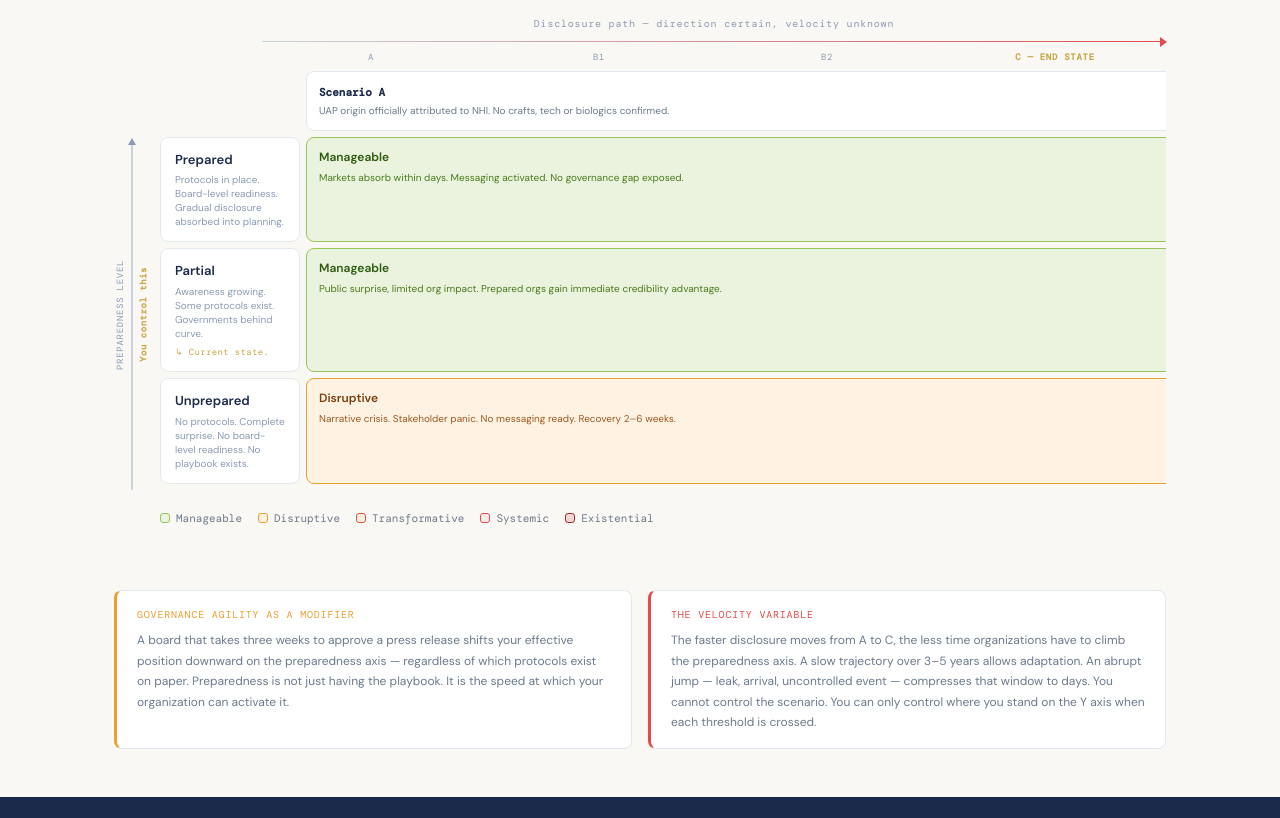
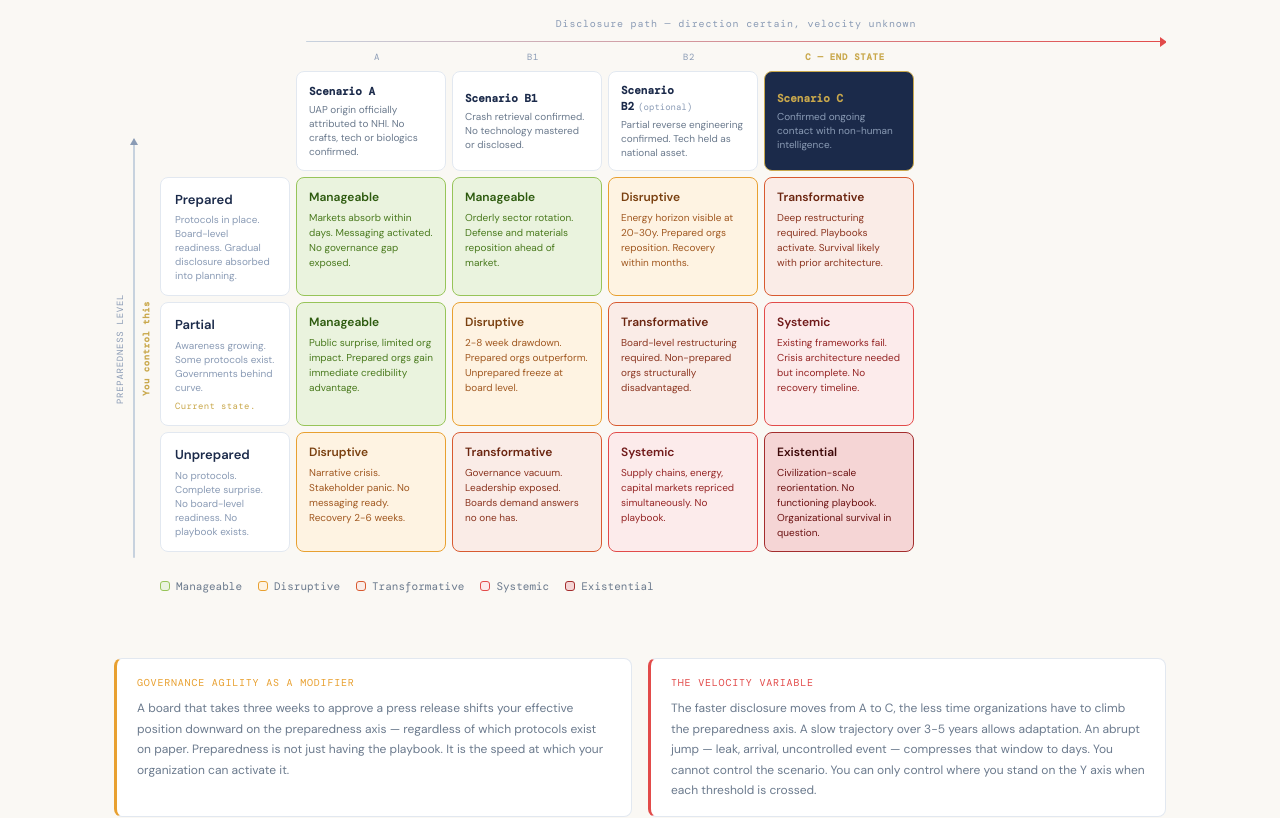
Before and after one commit to lbdgGit/DisclosureHub, a Next.js app in the folder disclosure-hub-starter/: page /framework in a window 1280 px wide. Shown: the part 360-1178 px from the top of the page. Built offline with nearby package versions, Linux system fonts and the light colour scheme; a web font is replaced by a local one.

Commit message:
Update page.tsx

```diff
--- a/disclosure-hub-starter/app/framework/page.tsx
+++ b/disclosure-hub-starter/app/framework/page.tsx
@@ -40,13 +40,13 @@ interface Cell {
 const CELLS: Record<string, Cell> = {
   'prepared-A':   { level: 'manageable',    text: 'Markets absorb within days. Messaging activated. No governance gap exposed.' },
   'prepared-B1':  { level: 'manageable',    text: 'Orderly sector rotation. Defense and materials reposition ahead of market.' },
-  'prepared-B2':  { level: 'disruptive',    text: 'Energy horizon visible at 20–30y. Prepared orgs reposition. Recovery within months.' },
+  'prepared-B2':  { level: 'disruptive',    text: 'Energy horizon visible at 20-30y. Prepared orgs reposition. Recovery within months.' },
   'prepared-C':   { level: 'transformative',text: 'Deep restructuring required. Playbooks activate. Survival likely with prior architecture.' },
   'partial-A':    { level: 'manageable',    text: 'Public surprise, limited org impact. Prepared orgs gain immediate credibility advantage.' },
-  'partial-B1':   { level: 'disruptive',    text: '2–8 week drawdown. Prepared orgs outperform. Unprepared freeze at board level.' },
+  'partial-B1':   { level: 'disruptive',    text: '2-8 week drawdown. Prepared orgs outperform. Unprepared freeze at board level.' },
   'partial-B2':   { level: 'transformative',text: 'Board-level restructuring required. Non-prepared orgs structurally disadvantaged.' },
   'partial-C':    { level: 'systemic',      text: 'Existing frameworks fail. Crisis architecture needed but incomplete. No recovery timeline.' },
-  'unprepared-A': { level: 'disruptive',    text: 'Narrative crisis. Stakeholder panic. No messaging ready. Recovery 2–6 weeks.' },
+  'unprepared-A': { level: 'disruptive',    text: 'Narrative crisis. Stakeholder panic. No messaging ready. Recovery 2-6 weeks.' },
   'unprepared-B1':{ level: 'transformative',text: 'Governance vacuum. Leadership exposed. Boards demand answers no one has.' },
   'unprepared-B2':{ level: 'systemic',      text: 'Supply chains, energy, capital markets repriced simultaneously. No playbook.' },
   'unprepared-C': { level: 'existential',   text: 'Civilization-scale reorientation. No functioning playbook. Organizational survival in question.' },
@@ -83,10 +83,15 @@ const LEGEND_ITEMS: ImpactLevel[] = ['manageable', 'disruptive', 'transformative
 
 const TOOLKITS = [
   { name: 'HR Toolkit', href: '/toolkits#hr', scenario: 'All scenarios', desc: 'Workforce readiness, psychological protocols, internal comms.' },
-  { name: 'Finance Toolkit', href: '/toolkits#finance', scenario: 'B1 → C', desc: 'Asset rotation, sector exposure, treasury protocols.' },
+  { name: 'Finance Toolkit', href: '/toolkits#finance', scenario: 'B1 -> C', desc: 'Asset rotation, sector exposure, treasury protocols.' },
   { name: 'Communications Toolkit', href: '/toolkits#comms', scenario: 'All scenarios', desc: 'Stakeholder messaging, crisis comms, media frameworks.' },
-  { name: 'Leadership & Board Toolkit', href: '/toolkits#leadership', scenario: 'B2 → C', desc: 'Board-level governance, decision architecture, scenario planning.' },
+  { name: 'Leadership & Board Toolkit', href: '/toolkits#leadership', scenario: 'B2 -> C', desc: 'Board-level governance, decision architecture, scenario planning.' },
 ];
+
+// Fixed column widths for the matrix
+const COL_Y = 130;   // Y-axis label column
+const COL_X = 150;   // Each scenario column
+const MATRIX_MIN_WIDTH = COL_Y + COL_X * 4 + 6 * 5; // total with gaps
 
 export default function FrameworkPage() {
   return (
@@ -131,13 +136,21 @@ export default function FrameworkPage() {
         </div>
       </section>
 
-      {/* Matrix */}
+      {/* Matrix section — outer padding only, scroll inside */}
       <section style={{ padding: '64px 24px', maxWidth: 1100, margin: '0 auto' }}>
 
-        {/* X axis label */}
-        <div style={{ display: 'grid', gridTemplateColumns: '140px 1fr', gap: 8, marginBottom: 4 }}>
-          <div />
-          <div>
+        {/* Scrollable matrix wrapper */}
+        <div style={{ overflowX: 'auto', WebkitOverflowScrolling: 'touch' }}>
+          <div style={{ minWidth: MATRIX_MIN_WIDTH + 46 }}>
+
+            {/* X axis label — spans full matrix width minus Y axis */}
+            <div style={{ display: 'flex', gap: 8, marginBottom: 4 }}>
+              {/* spacer for Y axis */}
+              <div style={{ width: 46, flexShrink: 0 }} />
+              {/* spacer for Y label column */}
+              <div style={{ width: COL_Y, flexShrink: 0 }} />
+              {/* arrow + label spanning all 4 scenario columns */}
+              <div style={{ flex: 1 }}>
                 <p style={{
                   fontFamily: 'DM Mono, monospace',
                   fontSize: 10,
@@ -171,11 +184,12 @@ export default function FrameworkPage() {
               </div>
             </div>
 
-        {/* Column headers */}
-        <div style={{ display: 'grid', gridTemplateColumns: '140px repeat(4, 1fr)', gap: 6, marginBottom: 6 }}>
-          <div />
+            {/* Column headers row */}
+            <div style={{ display: 'flex', gap: 6, marginBottom: 6 }}>
+              <div style={{ width: 46, flexShrink: 0 }} />
+              <div style={{ width: COL_Y, flexShrink: 0 }} />
               {SCENARIOS.map(sc => (
-            <div key={sc.id} style={{ textAlign: 'center' }}>
+                <div key={sc.id} style={{ width: COL_X, flexShrink: 0, textAlign: 'center' }}>
                   <p style={{
                     fontFamily: 'DM Mono, monospace',
                     fontSize: 9,
@@ -190,15 +204,15 @@ export default function FrameworkPage() {
               ))}
             </div>
 
-        {/* Main grid with Y axis */}
-        <div style={{ display: 'flex', gap: 10, alignItems: 'stretch', overflowX: 'auto', WebkitOverflowScrolling: 'touch'}}>
+            {/* Y axis + grid */}
+            <div style={{ display: 'flex', gap: 6, alignItems: 'stretch' }}>
 
               {/* Y axis */}
               <div style={{
                 display: 'flex',
                 flexDirection: 'row',
                 alignItems: 'stretch',
-            width: 36,
+                width: 40,
                 flexShrink: 0,
                 paddingTop: 68,
               }}>
@@ -255,12 +269,14 @@ export default function FrameworkPage() {
               </div>
 
               {/* Grid */}
-          <div style={{ flex: 1, minWidth: 6800 }}>
+              <div style={{ flex: 1 }}>
                 {/* Scenario row */}
-            <div style={{ display: 'grid', gridTemplateColumns: '140px repeat(4, 1fr)', gap: 6, marginBottom: 6 }}>
-              <div />
+                <div style={{ display: 'flex', gap: 6, marginBottom: 6 }}>
+                  <div style={{ width: COL_Y, flexShrink: 0 }} />
                   {SCENARIOS.map(sc => (
                     <div key={sc.id} style={{
+                      width: COL_X,
+                      flexShrink: 0,
                       backgroundColor: sc.isEnd ? '#1B2A4A' : '#FFFFFF',
                       border: sc.isEnd ? '1.5px solid #C9A84C' : '1px solid #E2E8F0',
                       borderRadius: 8,
@@ -291,14 +307,11 @@ export default function FrameworkPage() {
 
                 {/* Impact rows */}
                 {PREP_LEVELS.map(prep => (
-              <div key={prep.id} style={{
-                display: 'grid',
-                gridTemplateColumns: '140px repeat(4, 1fr)',
-                gap: 6,
-                marginBottom: 6,
-              }}>
+                  <div key={prep.id} style={{ display: 'flex', gap: 6, marginBottom: 6 }}>
                     {/* Y label */}
                     <div style={{
+                      width: COL_Y,
+                      flexShrink: 0,
                       backgroundColor: '#FFFFFF',
                       border: '1px solid #E2E8F0',
                       borderRadius: 8,
@@ -322,7 +335,7 @@ export default function FrameworkPage() {
                           marginTop: 5,
                           letterSpacing: '0.04em',
                         }}>
-                      ↳ {prep.note}
+                          {prep.note}
                         </p>
                       )}
                     </div>
@@ -331,10 +344,12 @@ export default function FrameworkPage() {
                     {SCENARIOS.map(sc => {
                       const key = `${prep.id}-${sc.id}`;
                       const cell = CELLS[key];
-                  if (!cell) return <div key={sc.id} />;
+                      if (!cell) return <div key={sc.id} style={{ width: COL_X, flexShrink: 0 }} />;
                       const config = IMPACT_CONFIG[cell.level];
                       return (
                         <div key={sc.id} style={{
+                          width: COL_X,
+                          flexShrink: 0,
                           backgroundColor: config.bg,
                           border: `1px solid ${config.border}`,
                           borderRadius: 8,
@@ -389,11 +404,14 @@ export default function FrameworkPage() {
                 );
               })}
             </div>
+
+          </div>
+        </div>
       </section>
 
       {/* Modifier notes */}
       <section style={{ padding: '0 24px 48px', maxWidth: 1100, margin: '0 auto' }}>
-        <div style={{ display: 'grid', gridTemplateColumns: '1fr 1fr', gap: 16 }}>
+        <div style={{ display: 'grid', gridTemplateColumns: 'repeat(auto-fit, minmax(280px, 1fr))', gap: 16 }}>
 
           <div style={{
             backgroundColor: '#FFFFFF',
@@ -435,7 +453,7 @@ export default function FrameworkPage() {
               The velocity variable
             </p>
             <p style={{ fontSize: 12, color: '#6B7A8D', lineHeight: 1.7 }}>
-              The faster disclosure moves from A to C, the less time organizations have to climb the preparedness axis. A slow trajectory over 3–5 years allows adaptation. An abrupt jump — leak, arrival, uncontrolled event — compresses that window to days. You cannot control the scenario. You can only control where you stand on the Y axis when each threshold is crossed.
+              The faster disclosure moves from A to C, the less time organizations have to climb the preparedness axis. A slow trajectory over 3-5 years allows adaptation. An abrupt jump — leak, arrival, uncontrolled event — compresses that window to days. You cannot control the scenario. You can only control where you stand on the Y axis when each threshold is crossed.
             </p>
           </div>
         </div>
@@ -472,7 +490,7 @@ export default function FrameworkPage() {
               {
                 color: '#4A9A5E',
                 label: 'Current trajectory',
-                text: 'World is at A/Partial today — PURSUE releases ongoing. Gradual drift toward B1 over 12–24 months. Organizations that act now move up the Y axis before the next threshold is crossed.',
+                text: 'World is at A/Partial today — PURSUE releases ongoing. Gradual drift toward B1 over 12-24 months. Organizations that act now move up the Y axis before the next threshold is crossed.',
               },
               {
                 color: '#C9A84C',
@@ -508,7 +526,7 @@ export default function FrameworkPage() {
         </div>
       </section>
 
-      {/* CTA — Toolkits */}
+      {/* CTA Toolkits */}
       <section style={{ padding: '64px 24px', maxWidth: 1100, margin: '0 auto' }}>
         <p style={{
           fontFamily: 'DM Mono, monospace',
@@ -536,7 +554,8 @@ export default function FrameworkPage() {
         <div style={{ display: 'grid', gridTemplateColumns: 'repeat(auto-fit, minmax(240px, 1fr))', gap: 16 }}>
           {TOOLKITS.map(tk => (
             <Link key={tk.name} href={tk.href} style={{ textDecoration: 'none' }}>
-              <div style={{
+              <div
+                style={{
                   backgroundColor: '#FFFFFF',
                   border: '1px solid #E2E8F0',
                   borderRadius: 10,
@@ -581,7 +600,7 @@ export default function FrameworkPage() {
             textDecoration: 'none',
             letterSpacing: '0.02em',
           }}>
-            View all toolkits →
+            View all toolkits
           </Link>
         </div>
       </section>
```
Lines whose indentation alone changed are shown as unchanged.
